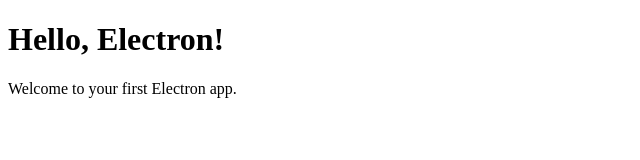
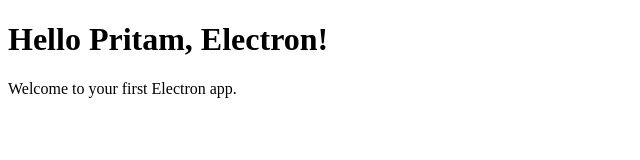
Before and after one commit to PritamMakwana/Electron-Js-Learn, an Electron app: page index.html in a window 800 px wide. Shown: the whole page, without its empty margins (0-640 px from the left). Drawn offline with Linux system fonts and the light colour scheme.

Commit message:
Main and Render Process

```diff
--- a/index.html
+++ b/index.html
@@ -6,8 +6,11 @@
 </head>
 
 <body>
-    <h1>Hello, Electron!</h1>
+    <h1>Hello Pritam, Electron!</h1>
     <p>Welcome to your first Electron app.</p>
 </body>
+<script>
+    console.warn('render Process')
+</script>
 
 </html>
--- a/main.js
+++ b/main.js
@@ -14,6 +14,8 @@
 
 app.whenReady().then(createWindow);
 
+console.warn('Main Process')
+
 app.on('window-all-closed', () => {
     if (process.platform !== 'darwin') {
         app.quit();
```
